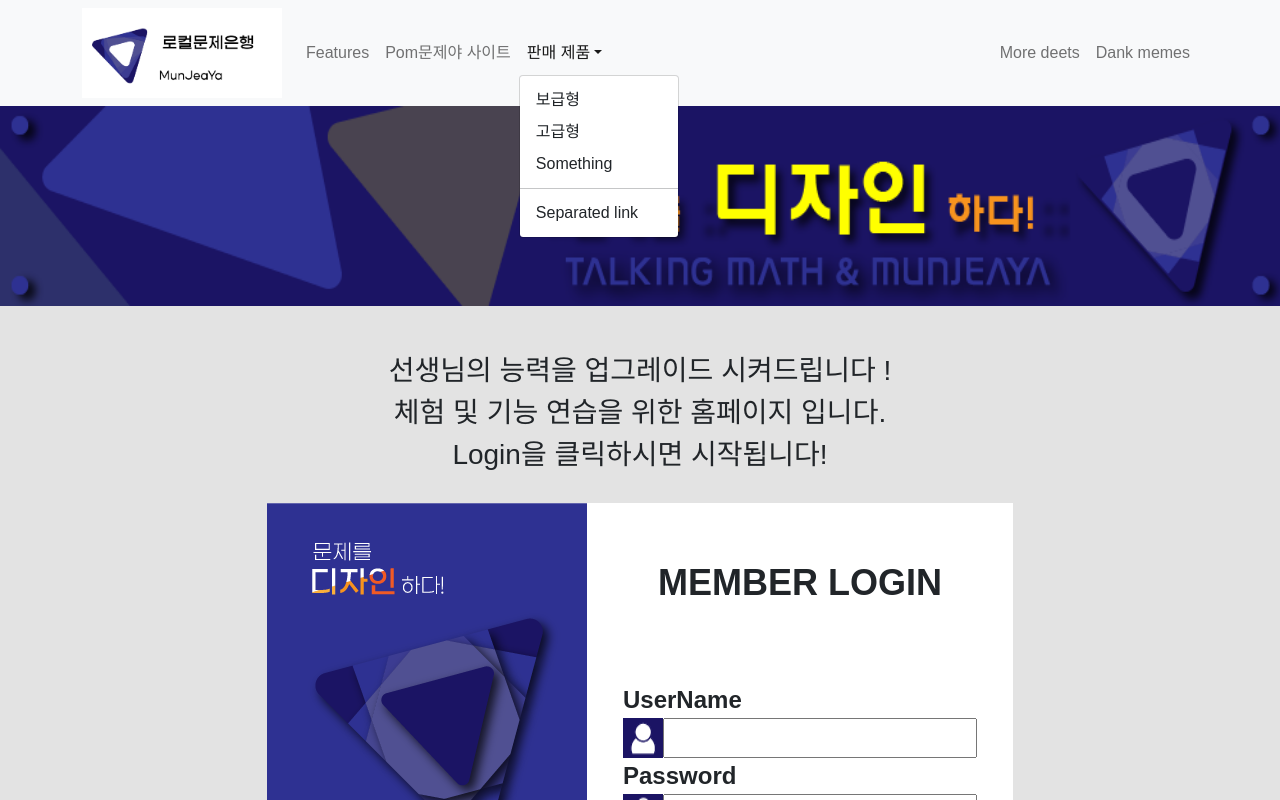
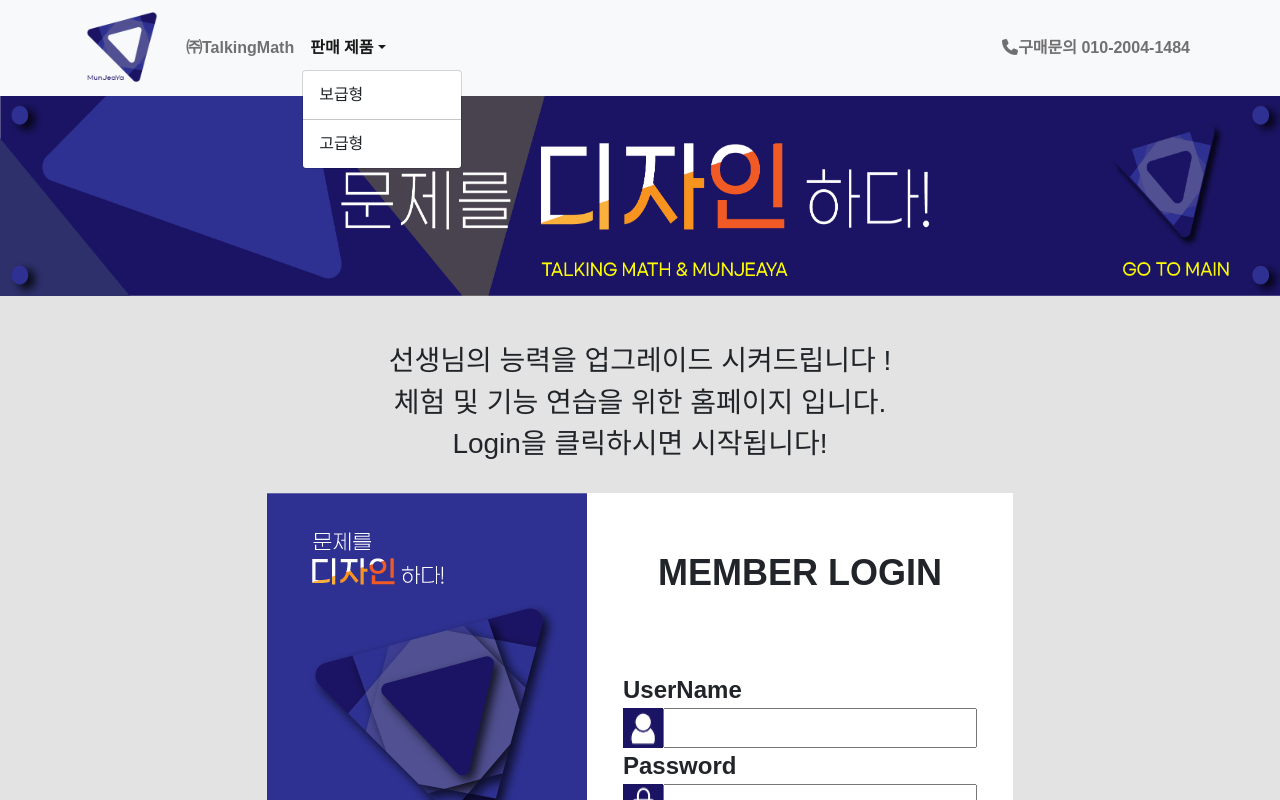
Before and after one commit to zxver1000/MunJeaYa, a React (Create React App) app: page /BasicInformation in a window 1280 px wide. Both pictures are taken after a click on the button "판매 제품". Shown: the top 800 px of the page. Built offline with nearby package versions, Linux system fonts and the light colour scheme.

Commit message:
상단바,메인로고,nav로고변경

```diff
--- a/src/App.js
+++ b/src/App.js
@@ -16,6 +16,7 @@ import {
   Col,
 } from "react-bootstrap";
 import { FontAwesomeIcon } from "@fortawesome/react-fontawesome";
+import { faPhone } from "@fortawesome/free-solid-svg-icons";
 import Main from "./views/main";
 import Logins from "./views/login";
 import StudentManage from "./views/StudentManage";
@@ -38,28 +39,28 @@ function 상단바() {
       <Container>
         <Link to="/main">
           <Navbar.Brand>
-            <img src={navlogo} alt="" style={{ width: "200px" }} />
+            <img src={navlogo} alt="" style={{ width: "80px" }} />
           </Navbar.Brand>
         </Link>
         <Navbar.Toggle aria-controls="responsive-navbar-nav" />
         <Navbar.Collapse id="responsive-navbar-nav">
           <Nav className="me-auto">
-            <Nav.Link href="#features">Features</Nav.Link>
-            <Nav.Link href="#pricing">Pom문제야 사이트</Nav.Link>
-            <NavDropdown title="판매 제품" id="collasible-nav-dropdown">
-              <NavDropdown.Item href="#action/3.1">보급형</NavDropdown.Item>
-              <NavDropdown.Item href="#action/3.2">고급형</NavDropdown.Item>
-              <NavDropdown.Item href="#action/3.3">Something</NavDropdown.Item>
+            <Nav.Link style={{ fontWeight: "bold" }}>㈜TalkingMath</Nav.Link>
+
+            <NavDropdown
+              title="판매 제품"
+              id="collasible-nav-dropdown"
+              style={{ fontWeight: "bold" }}
+            >
+              <NavDropdown.Item>보급형</NavDropdown.Item>
               <NavDropdown.Divider />
-              <NavDropdown.Item href="#action/3.4">
-                Separated link
-              </NavDropdown.Item>
+              <NavDropdown.Item>고급형</NavDropdown.Item>
             </NavDropdown>
           </Nav>
           <Nav>
-            <Nav.Link href="#deets">More deets</Nav.Link>
-            <Nav.Link eventKey={2} href="#memes">
-              Dank memes
+            <Nav.Link style={{ fontWeight: "bold" }}>
+              <FontAwesomeIcon icon={faPhone}></FontAwesomeIcon>
+              구매문의 010-2004-1484
             </Nav.Link>
           </Nav>
         </Navbar.Collapse>
```
Also changed, not shown: src/assets/main_logo.png, src/assets/nav_logo.png.
